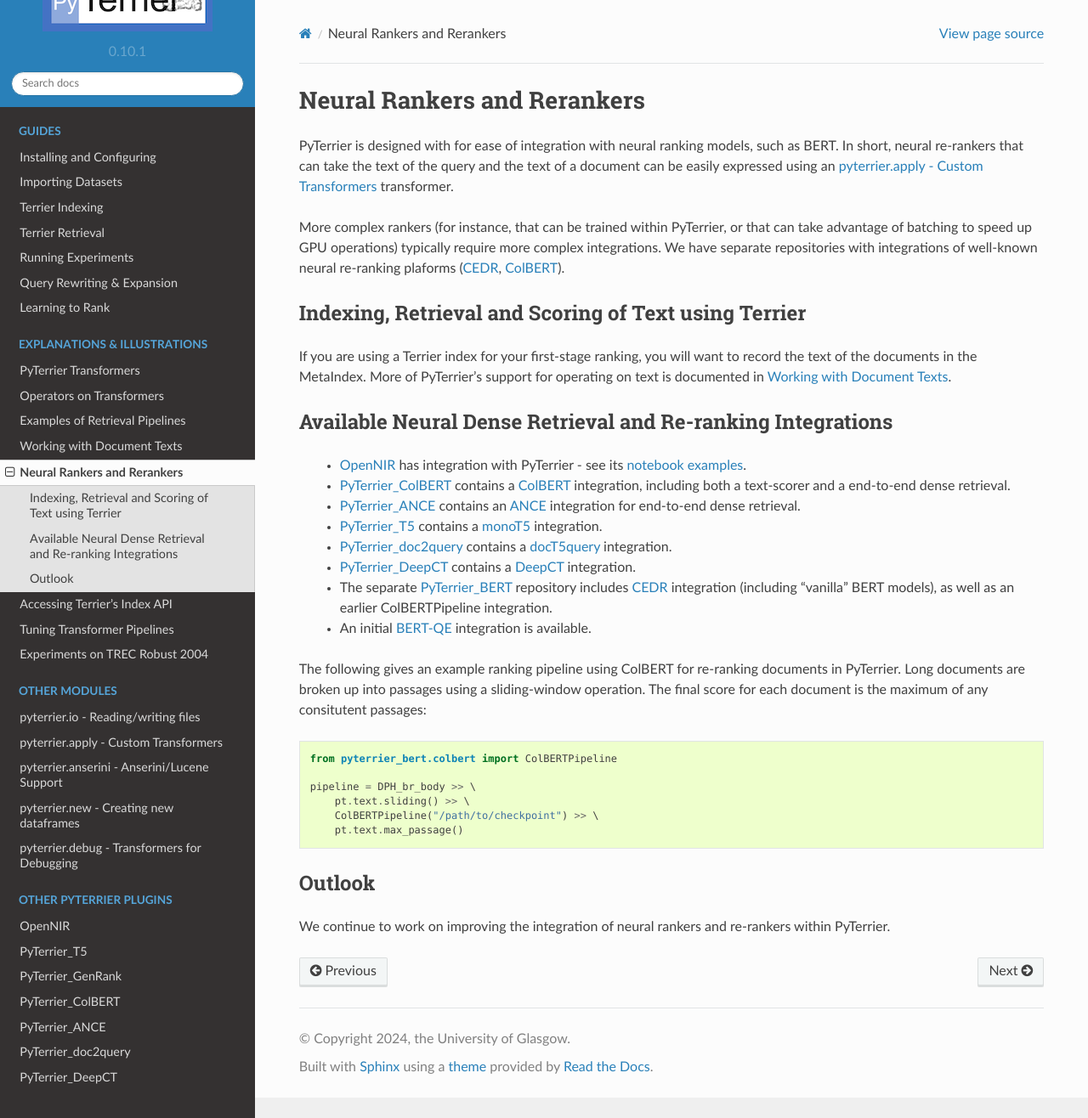
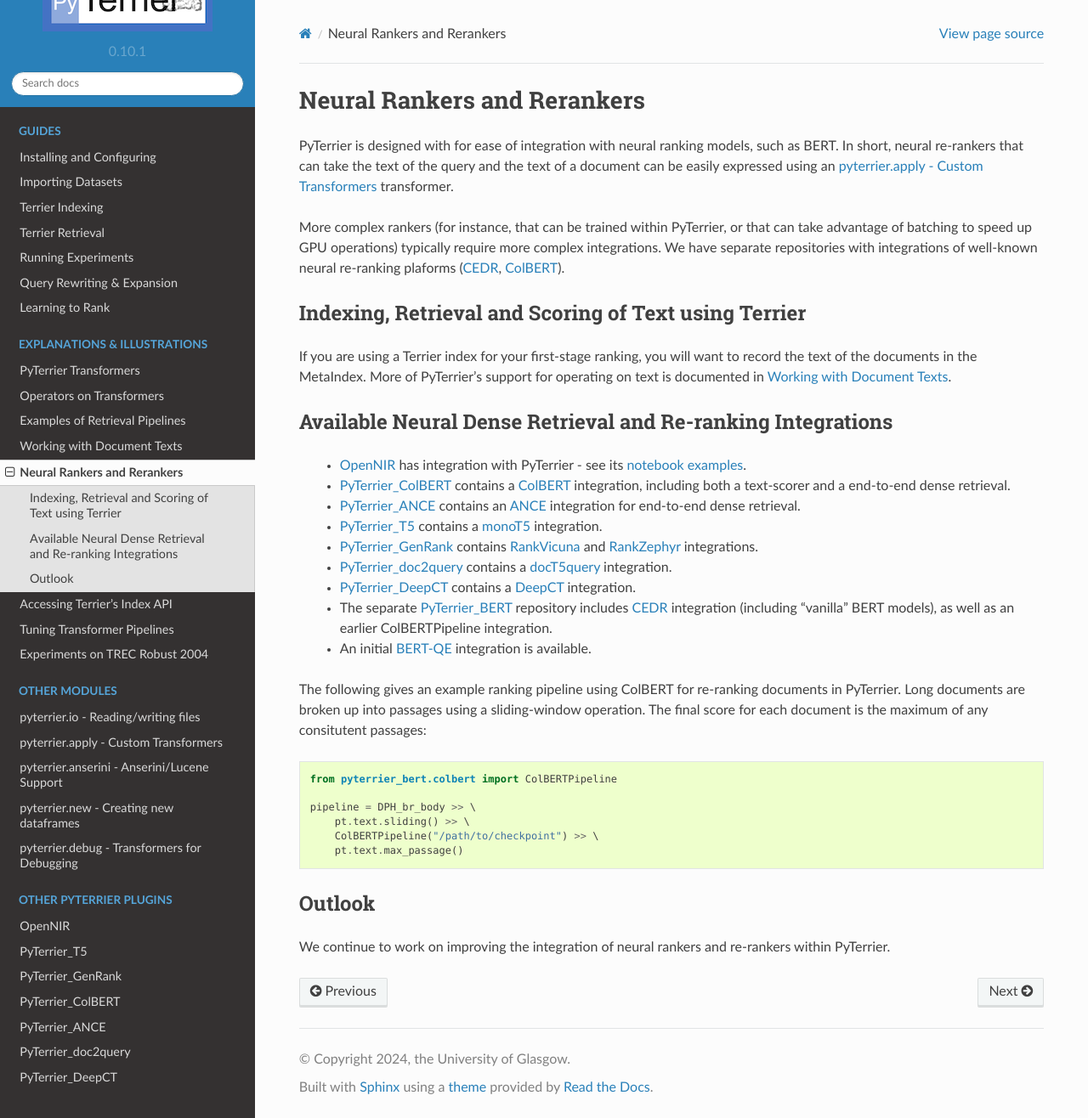
Before and after one commit to terrier-org/pyterrier, a Sphinx documentation site: the page built from docs/neural.rst, in a window 1280 px wide and 1316 px high. Shown: the whole window at 85% size. Built offline with Sphinx 7.4.7 and the Read the Docs theme 2.0.0, drawn with Linux system fonts in a browser that asks for light colours; pages that are not in the unit, such as notebooks, are missing from menus; the version number is read from the project's files by our own code.

Commit message:
Update neural.rst

```diff
--- a/docs/neural.rst
+++ b/docs/neural.rst
@@ -26,6 +26,7 @@
  - `PyTerrier_ColBERT <https://github.com/terrierteam/pyterrier_colbert>`_ contains a `ColBERT <https://github.com/stanford-futuredata/ColBERT>`_ integration, including both a text-scorer and a end-to-end dense retrieval.
  - `PyTerrier_ANCE <https://github.com/terrierteam/pyterrier_ance>`_ contains an `ANCE <https://github.com/microsoft/ANCE/>`_ integration for end-to-end dense retrieval.
  - `PyTerrier_T5 <https://github.com/terrierteam/pyterrier_t5>`_ contains a `monoT5 <https://arxiv.org/pdf/2101.05667.pdf>`_ integration.
+ - `PyTerrier_GenRank <https://github.com/emory-irlab/pyterrier_genrank>`_ contains `RankVicuna <https://arxiv.org/abs/2309.15088>`_ and `RankZephyr <https://arxiv.org/abs/2312.02724>`_ integrations.
  - `PyTerrier_doc2query <https://github.com/terrierteam/pyterrier_doc2query>`_ contains a `docT5query <https://github.com/castorini/docTTTTTquery>`_ integration.
  - `PyTerrier_DeepCT <https://github.com/terrierteam/pyterrier_deepct>`_ contains a `DeepCT <https://github.com/AdeDZY/DeepCT>`_ integration.
  - The separate `PyTerrier_BERT <https://github.com/cmacdonald/pyterrier_bert>`_ repository includes `CEDR <https://github.com/Georgetown-IR-Lab/cedr>`_ integration (including "vanilla" BERT models), as well as an earlier ColBERTPipeline integration.
```
